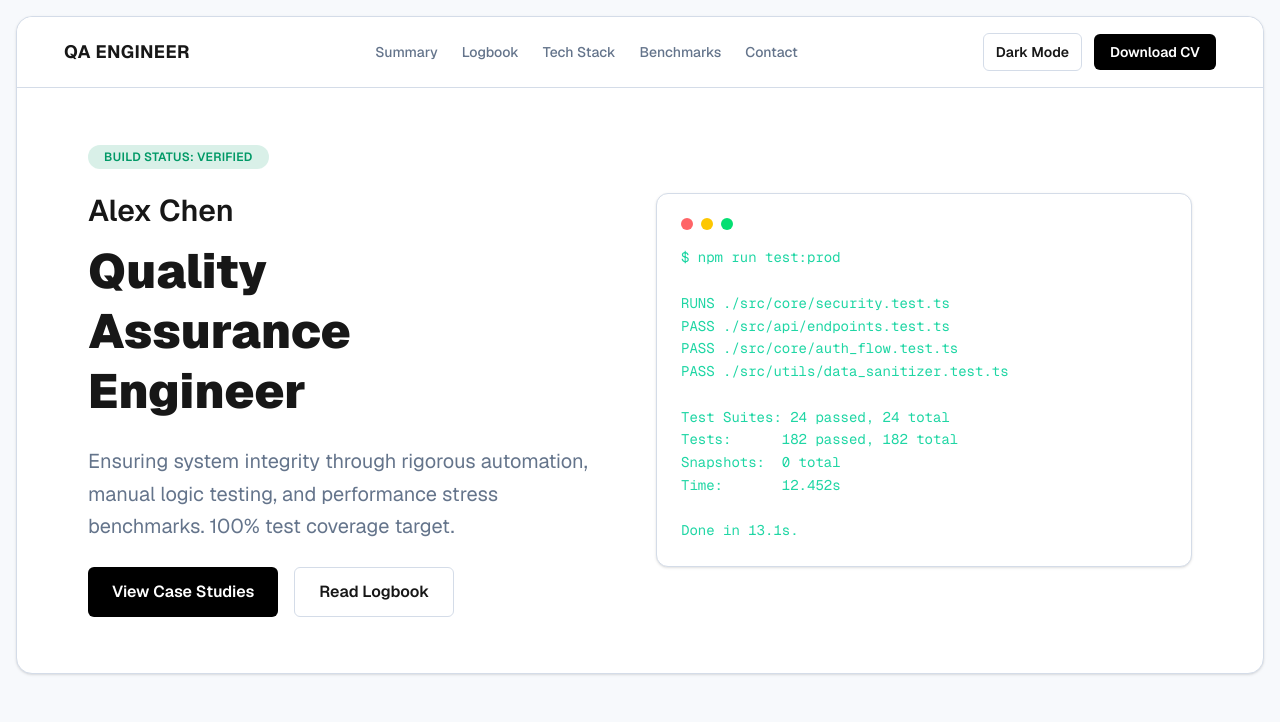
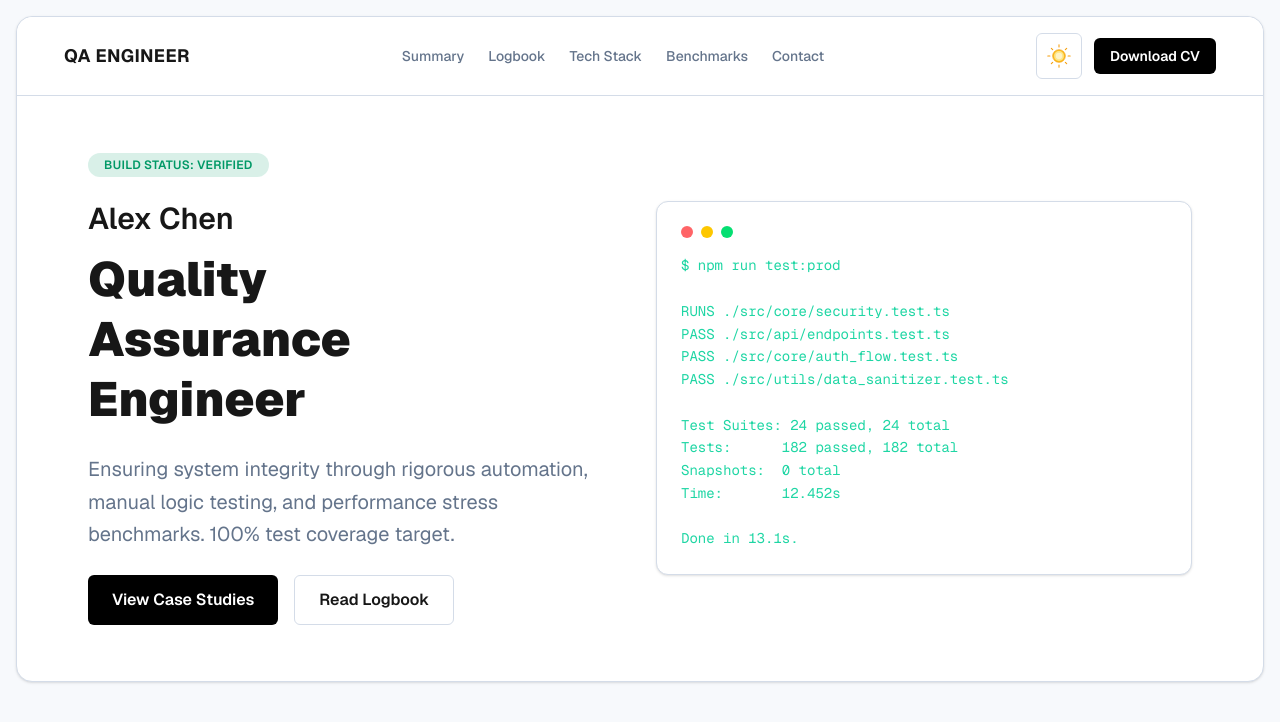
Before and after one commit to ahmednaggar-ai/Alnaggar_Tester_Personal_Portfolio, a Next.js app: page / in a window 1280 px wide. Shown: the top 722 px of the page. Built offline with nearby package versions, Linux system fonts and the light colour scheme.

Commit message:
feat: build software tester portfolio layout with navbar hero and theme toggle

```diff
--- a/src/components/theme-toggle.tsx
+++ b/src/components/theme-toggle.tsx
@@ -12,19 +12,16 @@ function applyTheme(theme: Theme) {
 }
 
 export default function ThemeToggle() {
-  const [theme, setTheme] = useState<Theme>("light");
-  const [mounted, setMounted] = useState(false);
-
+  const [theme, setTheme] = useState<Theme>(() => {
+    if (typeof window === "undefined") {
+      return "light";
+    }
+    const saved = localStorage.getItem(STORAGE_KEY);
+    return saved === "light" || saved === "dark" ? saved : "light";
+  });
   useEffect(() => {
-    const saved = localStorage.getItem(STORAGE_KEY) as Theme | null;
-    if (saved === "light" || saved === "dark") {
-      setTheme(saved);
-      applyTheme(saved);
-    } else {
-      applyTheme("light");
-    }
-    setMounted(true);
-  }, []);
+    applyTheme(theme);
+  }, [theme]);
 
   function toggleTheme() {
     const nextTheme: Theme = theme === "light" ? "dark" : "light";
@@ -37,10 +34,53 @@ export default function ThemeToggle() {
     <button
       type="button"
       onClick={toggleTheme}
-      className="rounded-md border border-card-border bg-card px-3 py-2 text-sm font-semibold text-foreground transition hover:opacity-90"
-      aria-label={mounted ? `Switch to ${theme === "light" ? "dark" : "light"} mode` : "Toggle theme"}
+      className="rounded-md border border-card-border bg-card p-2 text-foreground transition hover:opacity-90"
+      aria-label={`Switch to ${theme === "light" ? "dark" : "light"} mode`}
     >
-      {mounted ? (theme === "light" ? "Dark Mode" : "Light Mode") : "Theme"}
+      {theme === "light" ? (
+        <svg
+          width="28"
+          height="28"
+          viewBox="0 0 80 80"
+          xmlns="http://www.w3.org/2000/svg"
+          aria-hidden="true"
+        >
+          <g transform="translate(40,40)">
+            <g stroke="#F59E0B" strokeWidth="3" strokeLinecap="round">
+              <line x1="0" y1="-26" x2="0" y2="-32" />
+              <line x1="0" y1="26" x2="0" y2="32" />
+              <line x1="-26" y1="0" x2="-32" y2="0" />
+              <line x1="26" y1="0" x2="32" y2="0" />
+              <line x1="-18" y1="-18" x2="-22" y2="-22" />
+              <line x1="18" y1="-18" x2="22" y2="-22" />
+              <line x1="-18" y1="18" x2="-22" y2="22" />
+              <line x1="18" y1="18" x2="22" y2="22" />
+            </g>
+            <circle r="18" fill="#FBBF24" stroke="#F59E0B" strokeWidth="2" />
+            <circle r="14" fill="#FDE68A" />
+            <circle r="9" fill="#FEF3C7" />
+          </g>
+        </svg>
+      ) : (
+        <svg
+          width="28"
+          height="28"
+          viewBox="0 0 80 80"
+          xmlns="http://www.w3.org/2000/svg"
+          aria-hidden="true"
+        >
+          <defs>
+            <clipPath id="moonClip">
+              <circle cx="40" cy="40" r="26" />
+            </clipPath>
+          </defs>
+          <circle cx="40" cy="40" r="26" fill="#6366F1" stroke="#4F46E5" strokeWidth="2" />
+          <circle cx="51" cy="32" r="22" fill="#0F172A" />
+          <circle cx="57" cy="25" r="2.5" fill="#E0E7FF" />
+          <circle cx="63" cy="42" r="1.5" fill="#C7D2FE" />
+          <circle cx="54" cy="52" r="1.2" fill="#E0E7FF" />
+        </svg>
+      )}
     </button>
   );
 }
```
